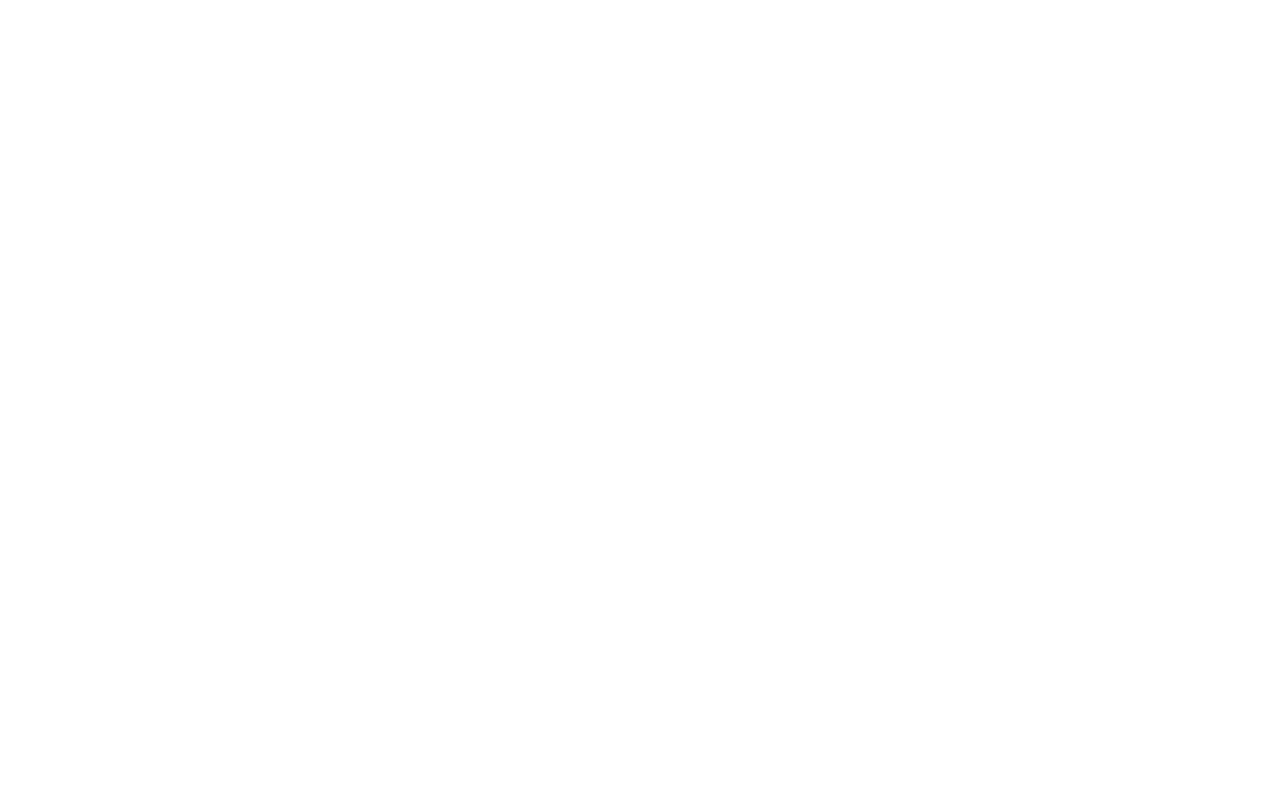
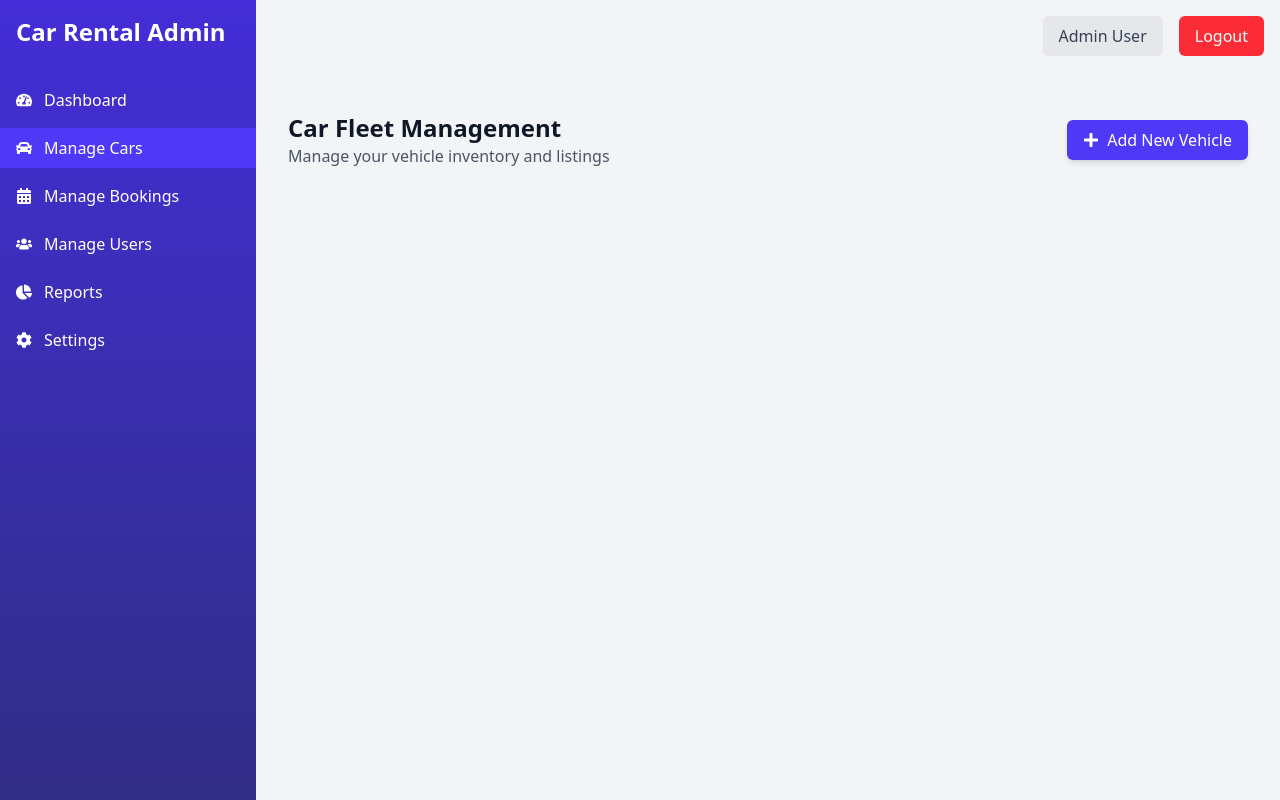
Before and after one commit to devoleper-samreen/Car-Rental, a React (Vite) app in the folder Frontend/: page /admin/dashboard in a window 1280 px wide. Before the commit this address had no page. Built offline with nearby package versions, Linux system fonts and the light colour scheme.

Commit message:
feat: add AdminDashboard component and integrate it into routing

```diff
--- a/Frontend/src/App.jsx
+++ b/Frontend/src/App.jsx
@@ -7,6 +7,7 @@ import UserLogin from './pages/UserLogin'
 import AdminLogin from './pages/AdminLogin'
 import AdminSignup from './pages/AdminSignup'
 import UserDashboard from "./dashboard/UserDashboard"
+import AdminDashboard from "./dashboard/AdminDashboard"
 
 function App() {
 
@@ -20,6 +21,7 @@ function App() {
           <Route path='/admin/login' element={<AdminLogin />} />
           <Route path='/admin/signup' element={<AdminSignup />} />
           <Route path='/user/dashboard' element={<UserDashboard />} />
+          <Route path='/admin/dashboard' element={<AdminDashboard />} />
           <Route path='/list' element={<CarList />} />
         </Routes>
       </Router>
--- /dev/null
+++ b/Frontend/src/dashboard/AdminDashboard.jsx
@@ -0,0 +1,63 @@
+import { FaTachometerAlt, FaCar, FaCalendarAlt, FaUsers, FaChartPie, FaCog, FaPlus } from "react-icons/fa";
+import Sidebar from "../componenets/Sidebar";
+
+function AdminDashboard() {
+    return (
+        <div className="flex h-screen bg-gray-100">
+            {/* Sidebar */}
+            {/* <Sidebar /> */}
+            <aside className="w-64 bg-gradient-to-b from-indigo-700 to-indigo-900 text-white">
+                <div className="p-4 text-2xl font-bold">Car Rental Admin</div>
+                <nav className="mt-4">
+                    <ul className="space-y-2">
+                        <li className="flex items-center px-4 py-2 hover:bg-indigo-600 cursor-pointer">
+                            <FaTachometerAlt className="mr-3" /> Dashboard
+                        </li>
+                        <li className="flex items-center px-4 py-2 bg-indigo-600 cursor-pointer">
+                            <FaCar className="mr-3" /> Manage Cars
+                        </li>
+                        <li className="flex items-center px-4 py-2 hover:bg-indigo-600 cursor-pointer">
+                            <FaCalendarAlt className="mr-3" /> Manage Bookings
+                        </li>
+                        <li className="flex items-center px-4 py-2 hover:bg-indigo-600 cursor-pointer">
+                            <FaUsers className="mr-3" /> Manage Users
+                        </li>
+                        <li className="flex items-center px-4 py-2 hover:bg-indigo-600 cursor-pointer">
+                            <FaChartPie className="mr-3" /> Reports
+                        </li>
+                        <li className="flex items-center px-4 py-2 hover:bg-indigo-600 cursor-pointer">
+                            <FaCog className="mr-3" /> Settings
+                        </li>
+                    </ul>
+                </nav>
+            </aside>
+
+
+            {/* Main Content */}
+            <main className="flex-1 p-8 mt-20">
+                <div className="flex justify-between items-center mb-6">
+                    <div>
+                        <h1 className="text-2xl font-bold text-gray-900">Car Fleet Management</h1>
+                        <p className="text-gray-600">Manage your vehicle inventory and listings</p>
+                    </div>
+                    <button className="flex items-center gap-2 bg-indigo-600 hover:bg-indigo-700 text-white px-4 py-2 rounded-md shadow-md">
+                        <FaPlus /> Add New Vehicle
+                    </button>
+                </div>
+                {/* Content section can go here */}
+            </main>
+
+            {/* Top bar */}
+            <div className="absolute top-4 right-4 flex items-center gap-4">
+                <div className="flex items-center gap-2 bg-gray-200 text-gray-700 px-4 py-2 rounded-md">
+                    <span className="font-medium">Admin User</span>
+                </div>
+                <button className="bg-red-500 hover:bg-red-600 text-white px-4 py-2 rounded-md">
+                    Logout
+                </button>
+            </div>
+        </div>
+    );
+}
+
+export default AdminDashboard;
```
